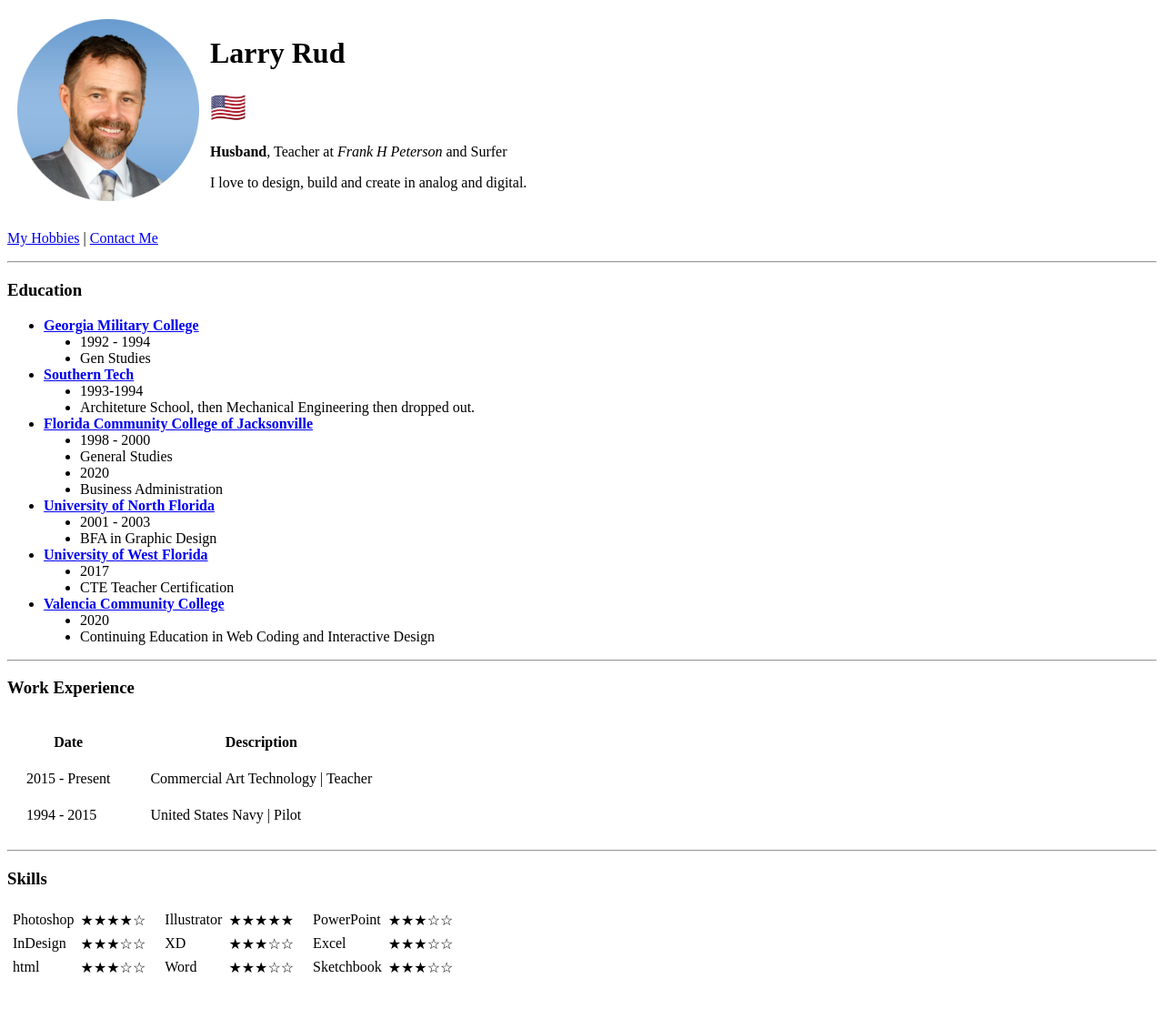
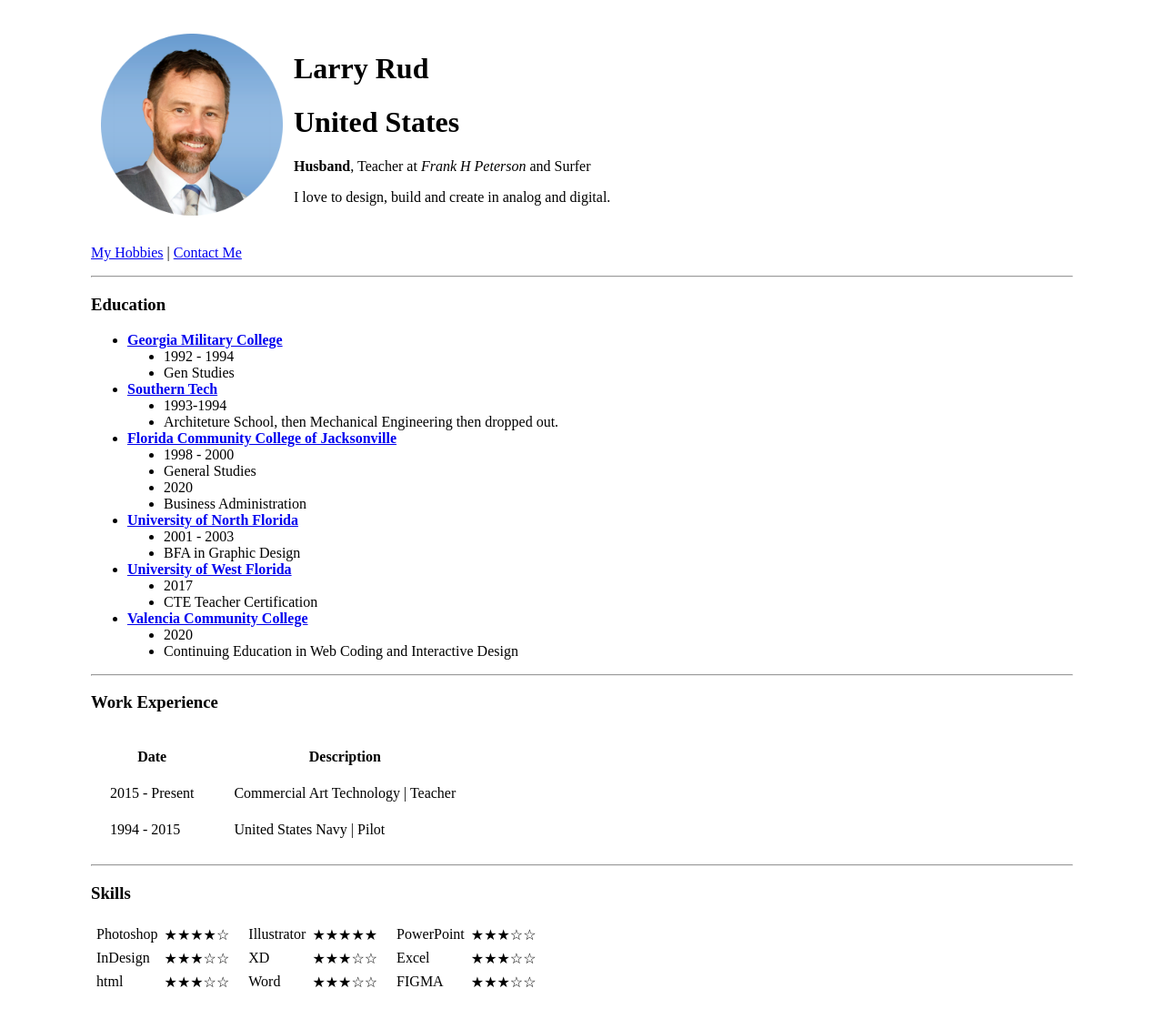
Before and after one commit to lrudemm/My-CV, a plain HTML site: page index.html in a window 1280 px wide. Shown: the whole page at 91% size. Before the commit the page ends 1087 px from the top, so only its background shows below. Drawn offline with Linux system fonts and the light colour scheme.

Commit message:
Updated index.html and created styles.cc

```diff
--- a/index.html
+++ b/index.html
@@ -4,26 +4,36 @@
 <head>
   <meta charset="utf-8">
   <title>Larry's Resume</title>
+  <link rel="stylesheet" href="./styles.css">
 </head>
 
 <body>
+
+
+  <!-- Personal Information Section -->
   <table cellspacing="10px">
     <tr>
-      <td><img src="images/cvPic.png" alt="larry holding the new 9 foot torque longboard" height="200px"></td>
+      <td><img src="images/cvPic.png" alt="my profile picture" height="200px"></td>
       <td>
         <h1>Larry Rud</h1>
-        <h1>🇺🇸</h1>
+        <h1>United States</h1>
         <p><strong>Husband</strong>, Teacher at <em>Frank H Peterson</em> and Surfer</p>
         <p>I love to design, build and create in analog and digital.</p>
       </td>
     </tr>
   </table>
+
+
+  <!-- Navigation Section -->
   <p>
   <a href="hobbies.html">My Hobbies</a>
   |
   <a href="contact.html">Contact Me</a>
   </p>
   <hr>
+
+
+  <!-- Education Section -->
   <h3>Education</h3>
   <ul>
     <li><strong><a href="https://www.gmc.edu">Georgia Military College</a></strong></li>
@@ -60,6 +70,9 @@
     </ul>
   </ul>
     <hr>
+
+
+    <!-- Work Experience Section -->
     <h3>Work Experience</h3>
     <table cellspacing="20">
       <thead>
@@ -86,6 +99,8 @@
       </tfoot>
     </table>
 <hr>
+
+<!-- Skills Section -->
 <h3>Skills</h3>
 <table cellspacing="5px">
   <thead>
@@ -124,7 +139,7 @@
       <td>★★★☆☆</td>
       <td> </td>
       <td></td>
-      <td>Sketchbook</td>
+      <td>FIGMA</td>
       <td>★★★☆☆</td>
     </tr>
   </tbody>
--- /dev/null
+++ b/styles.css
@@ -0,0 +1,3 @@
+body {
+    margin: 25px 100px;
+}
```
